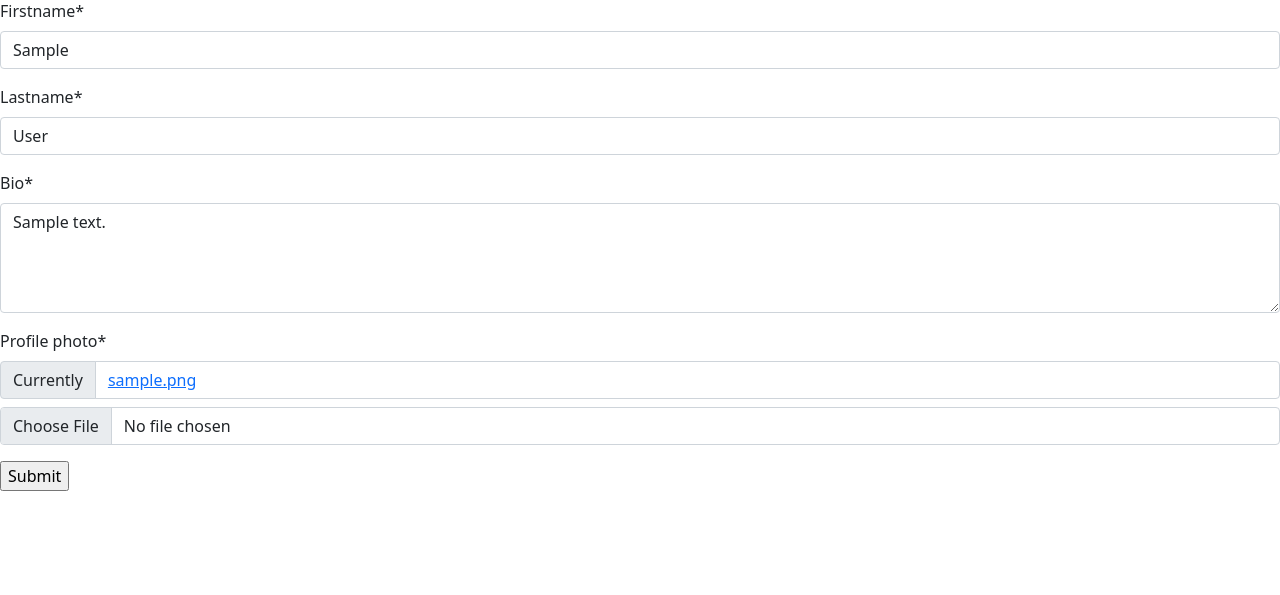
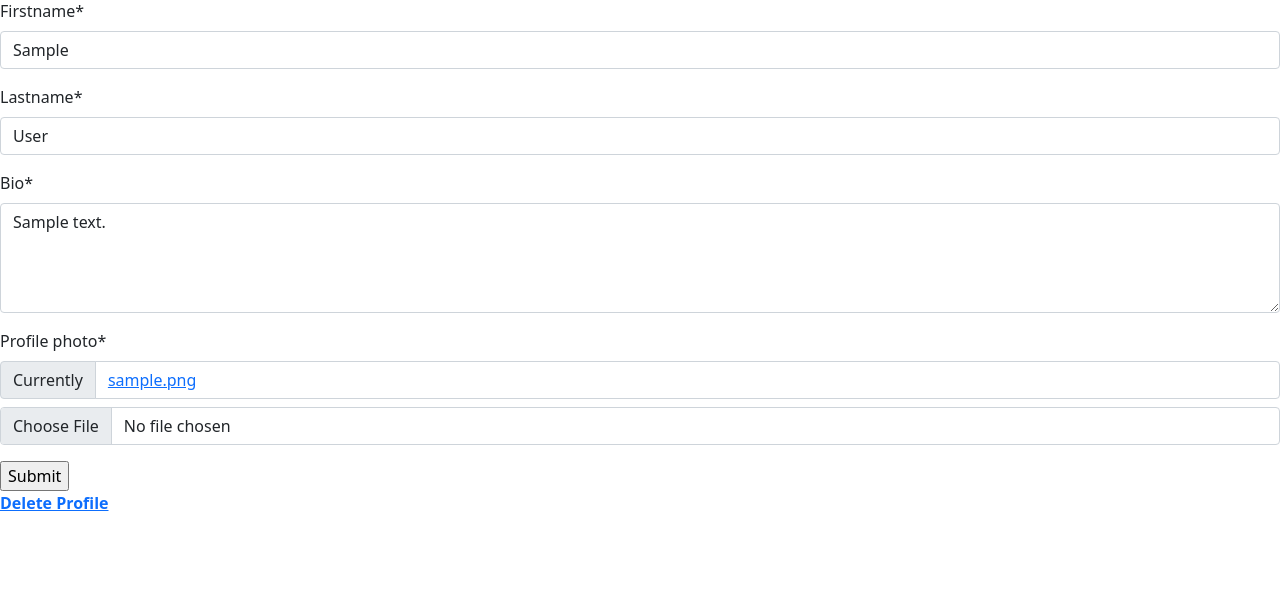
Before and after one commit to alphabetjim/seemytrip, a Django app: page /travellerprofile/edit_traveller/ in a window 1280 px wide. Shown: the part 143-738 px from the top of the page. Run offline with Django 4.2, Linux system fonts and the light colour scheme; a user stored in the database is signed in; tables that the repository leaves empty hold one stand-in row (values such as "Sample post"); some libraries are stand-ins or nearby versions.

Commit message:
Add delete functionality for Traveller model.

```diff
--- a/travellerprofile/templates/travellerprofile/edit_traveller.html
+++ b/travellerprofile/templates/travellerprofile/edit_traveller.html
@@ -2,6 +2,8 @@
 {% block content %}
 {% load static %}
 {% load crispy_forms_tags %}
+
+{% url 'delete_traveller' as delete_traveller_url %}
 
 <h2>Edit your Profile:</h2>
 <p>Profile for {{ user.username }}</p>
@@ -11,4 +13,6 @@
     <input type="submit" value="Submit">
 </form>
 
+<a href="{% url 'delete_traveller' %}"><strong>Delete Profile</strong></a>
+
 {% endblock content %}
--- a/travellerprofile/templates/travellerprofile/view_profile.html
+++ b/travellerprofile/templates/travellerprofile/view_profile.html
@@ -11,5 +11,5 @@
 <p>{{traveller.bio}}</p>
 <h2>Photo</h2>
 {% cloudinary traveller.profile_photo.name width=250 height=250 %}
-<a href="{% url 'edit_traveller' %}"><strong>Edit Profile</strong></a>
+<a href="{% url 'edit_traveller' %}"><strong>Edit or Delete Profile</strong></a>
 {% endblock content %}
--- a/travellerprofile/urls.py
+++ b/travellerprofile/urls.py
@@ -5,6 +5,7 @@ urlpatterns = [
     path('', views.homepage, name='home'),
     path('travellers/', views.TravellerList, name='travellerlist'),
     path('travellerprofile/create_traveller/', views.create_traveller, name='create_traveller'),
+    path('travellerprofile/delete_traveller/', views.delete_traveller, name='delete_traveller'),
     path('travellerprofile/edit_traveller/', views.edit_traveller, name='edit_traveller'),
     path('travellerprofile/view_profile/', views.view_profile, name='view_traveller'),
 ]
--- a/travellerprofile/views.py
+++ b/travellerprofile/views.py
@@ -103,3 +103,12 @@ def edit_traveller(request):
             "form": form,
         },
     )
+
+def delete_traveller(request):
+    """
+    View to allow traveller profile deletion
+    """
+    traveller = get_object_or_404(Traveller, user=request.user)
+    traveller.delete()
+
+    return HttpResponseRedirect(reverse(homepage))
```
